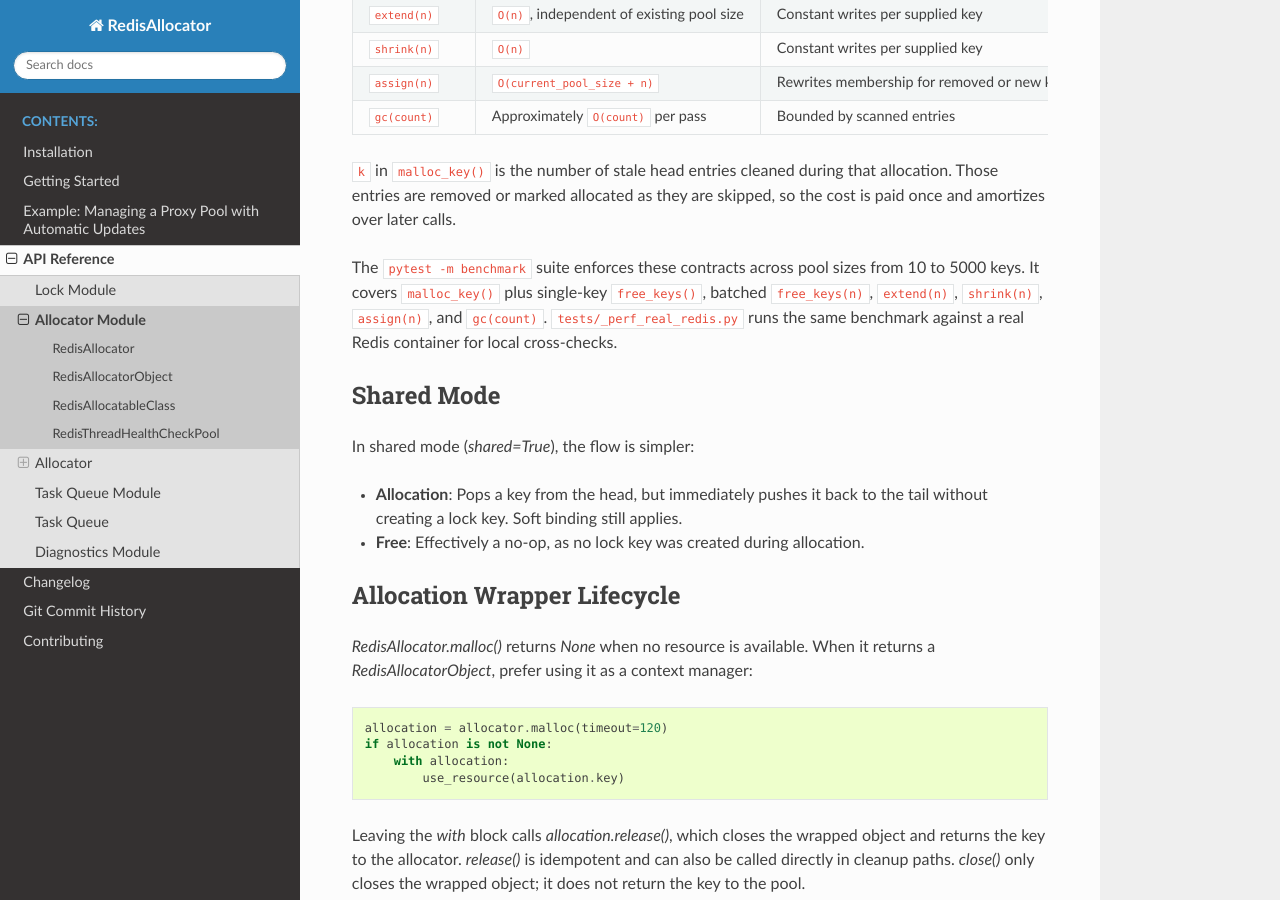
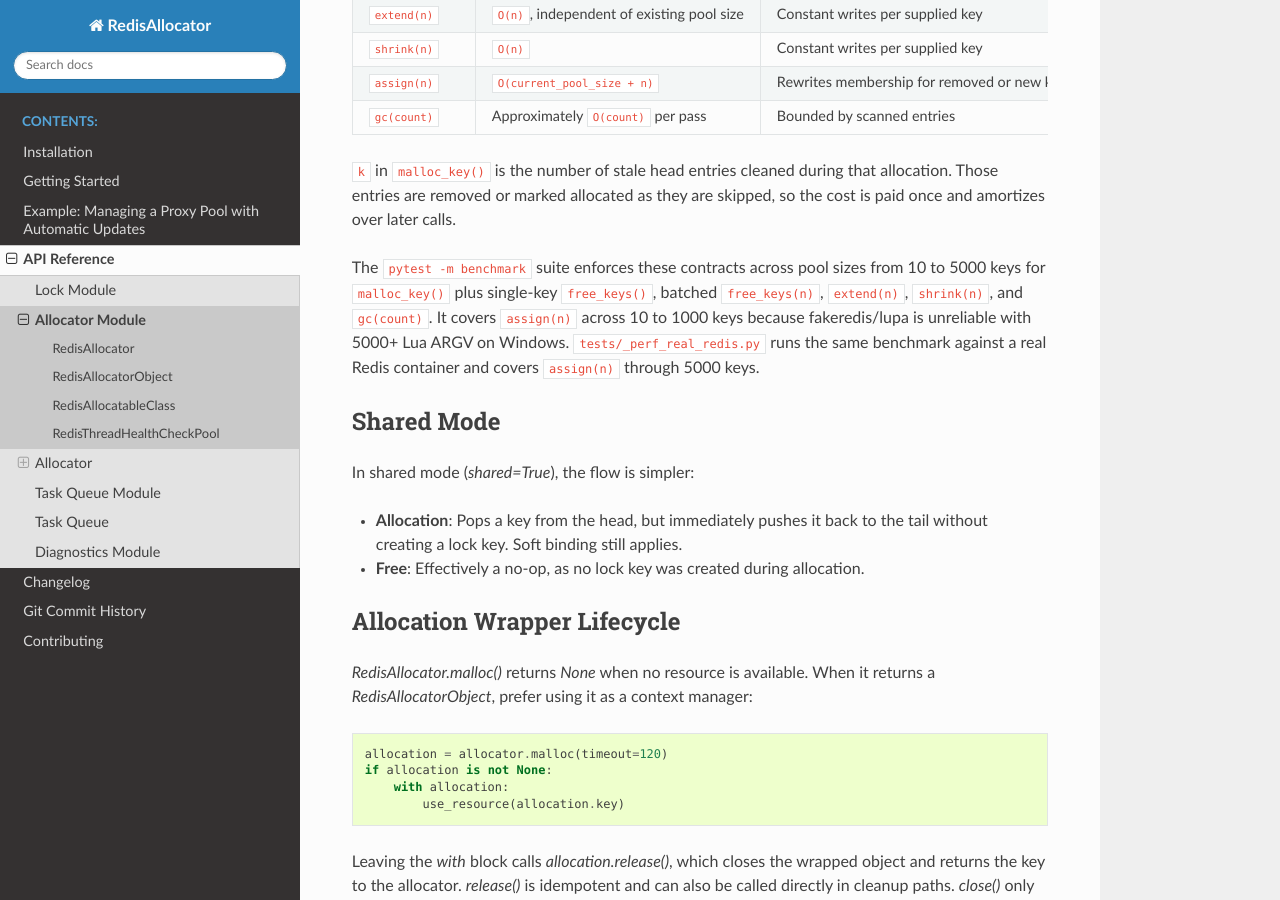
Before and after one commit to invoker-bot/RedisAllocator-python, a Sphinx documentation site: the page built from docs/source/api/allocator.rst, in a window 1280 px wide and 900 px high, scrolled down 3454 px. Built offline with Sphinx 7.4.7 and the Read the Docs theme 3.1.0, drawn with Linux system fonts in a browser that asks for light colours.

Commit message:
test: stabilize assign performance benchmark

```diff
--- a/docs/source/api/allocator.rst
+++ b/docs/source/api/allocator.rst
@@ -209,10 +209,11 @@ allocation. Those entries are removed or marked allocated as they are skipped, s
 the cost is paid once and amortizes over later calls.
 
 The ``pytest -m benchmark`` suite enforces these contracts across pool sizes from
-10 to 5000 keys. It covers ``malloc_key()`` plus single-key ``free_keys()``,
-batched ``free_keys(n)``, ``extend(n)``, ``shrink(n)``, ``assign(n)``, and
-``gc(count)``. ``tests/_perf_real_redis.py`` runs the same benchmark against a
-real Redis container for local cross-checks.
+10 to 5000 keys for ``malloc_key()`` plus single-key ``free_keys()``, batched
+``free_keys(n)``, ``extend(n)``, ``shrink(n)``, and ``gc(count)``. It covers
+``assign(n)`` across 10 to 1000 keys because fakeredis/lupa is unreliable with
+5000+ Lua ARGV on Windows. ``tests/_perf_real_redis.py`` runs the same benchmark
+against a real Redis container and covers ``assign(n)`` through 5000 keys.
 
 Shared Mode
 -----------
```
Also changed, not shown: README.md (+1 -1 lines), 1 other file.
